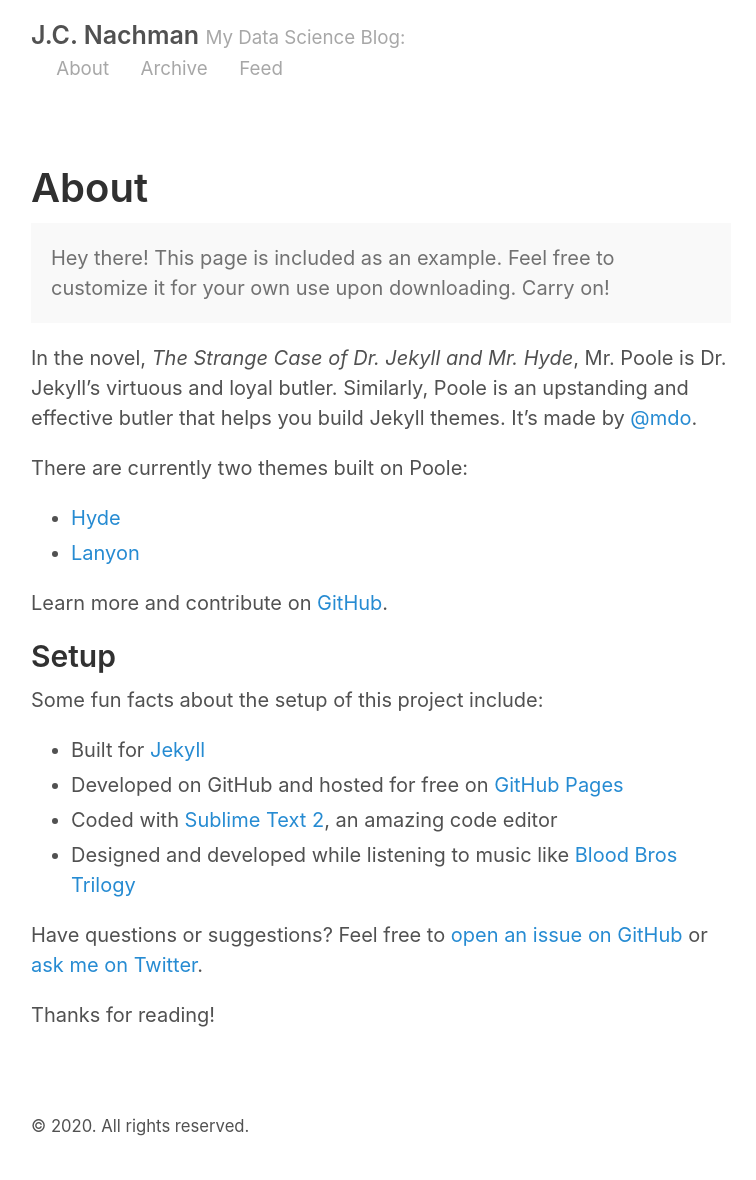
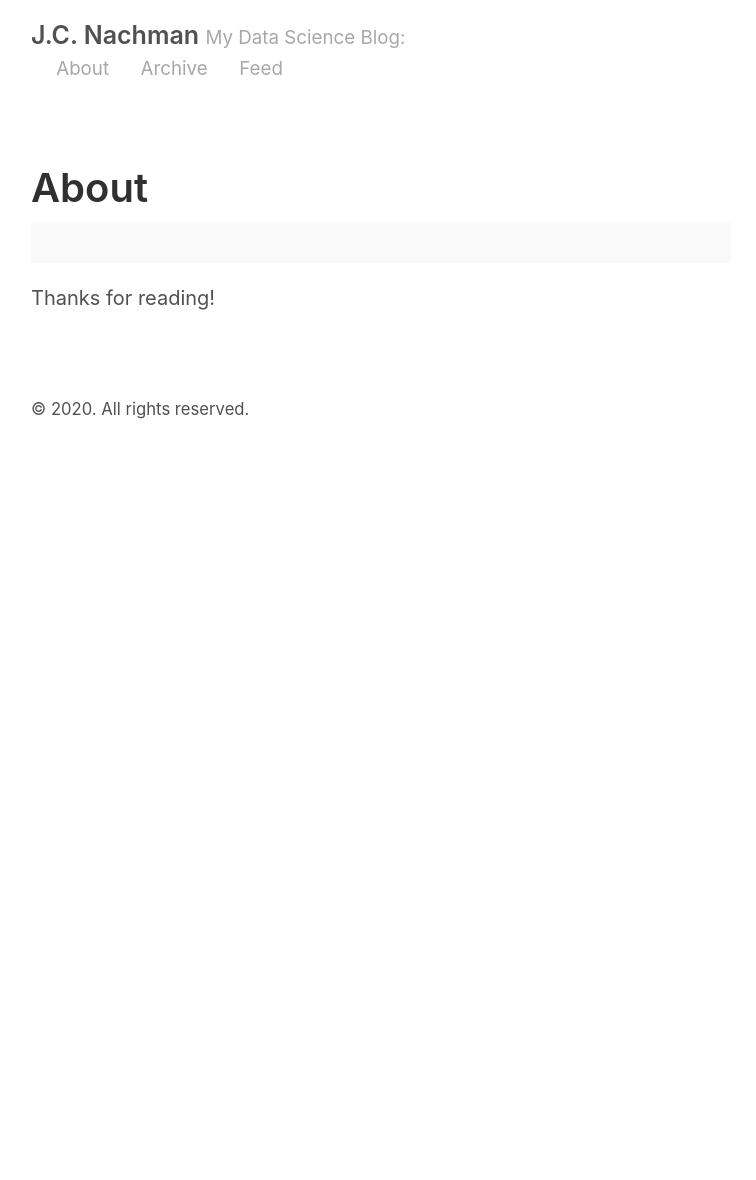
Before and after one commit to jcnachman/jcnachman.github.io, a Jekyll site: the page built from about.md, in a window 1280 px wide. Shown: the whole page, without its empty margins (259-1015 px from the left). Built offline with Jekyll 4.4.1, drawn with Linux system fonts in a browser that asks for light colours; after the commit the page ends 900 px from its top, so only the background shows below that.

Commit message:
edit and remove files

```diff
--- a/about.md
+++ b/about.md
@@ -4,27 +4,9 @@ title: About
 ---
 
 <p class="message">
-  Hey there! This page is included as an example. Feel free to customize it for your own use upon downloading. Carry on!
+
 </p>
 
-In the novel, *The Strange Case of Dr. Jekyll and Mr. Hyde*, Mr. Poole is Dr. Jekyll's virtuous and loyal butler. Similarly, Poole is an upstanding and effective butler that helps you build Jekyll themes. It's made by [@mdo](https://twitter.com/mdo).
 
-There are currently two themes built on Poole:
-
-* [Hyde](http://hyde.getpoole.com)
-* [Lanyon](http://lanyon.getpoole.com)
-
-Learn more and contribute on [GitHub](https://github.com/poole).
-
-## Setup
-
-Some fun facts about the setup of this project include:
-
-* Built for [Jekyll](http://jekyllrb.com)
-* Developed on GitHub and hosted for free on [GitHub Pages](https://pages.github.com)
-* Coded with [Sublime Text 2](http://sublimetext.com), an amazing code editor
-* Designed and developed while listening to music like [Blood Bros Trilogy](https://soundcloud.com/maddecent/sets/blood-bros-series)
-
-Have questions or suggestions? Feel free to [open an issue on GitHub](https://github.com/poole/poole/issues/new) or [ask me on Twitter](https://twitter.com/mdo).
 
 Thanks for reading!
```
Also changed, not shown: README.md.
